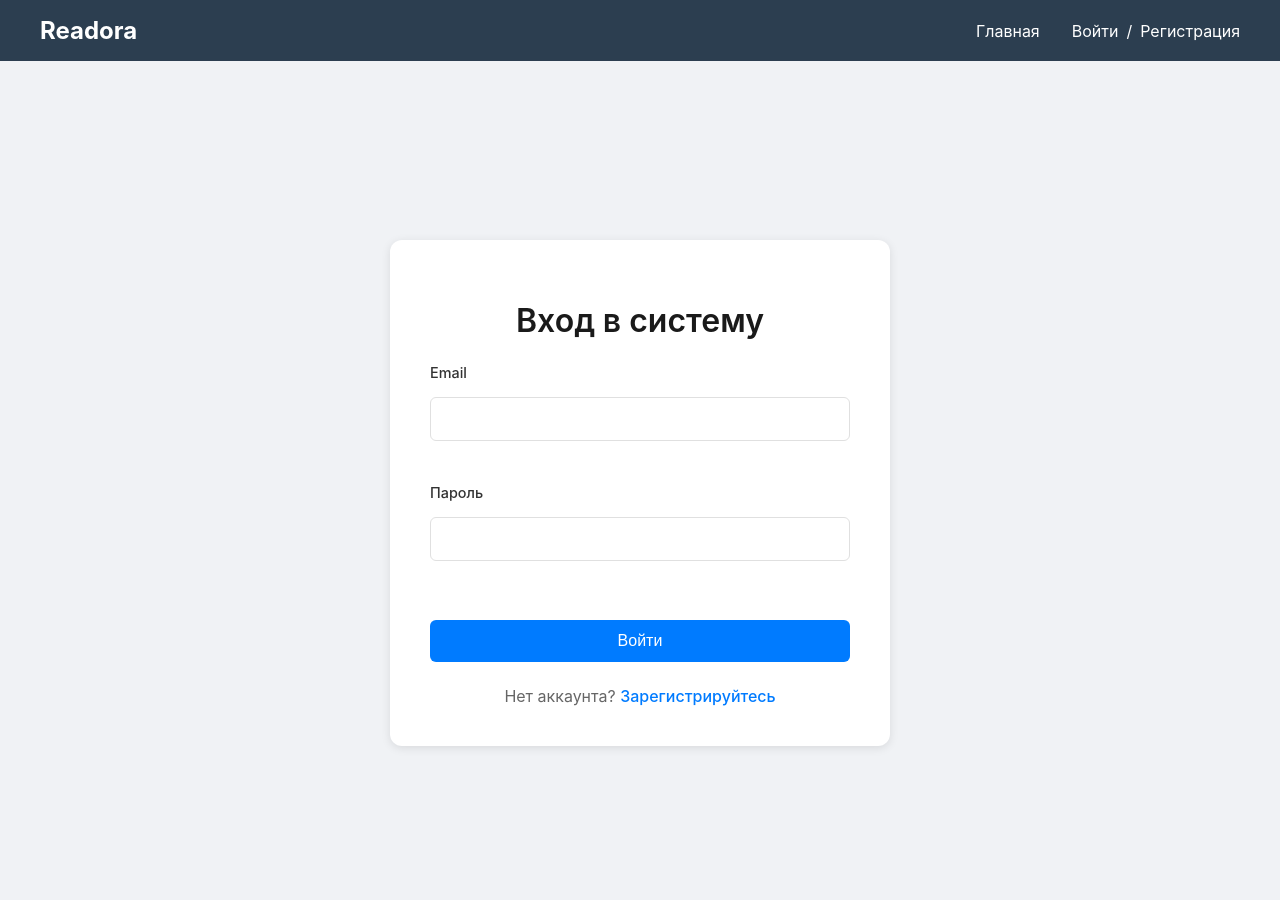
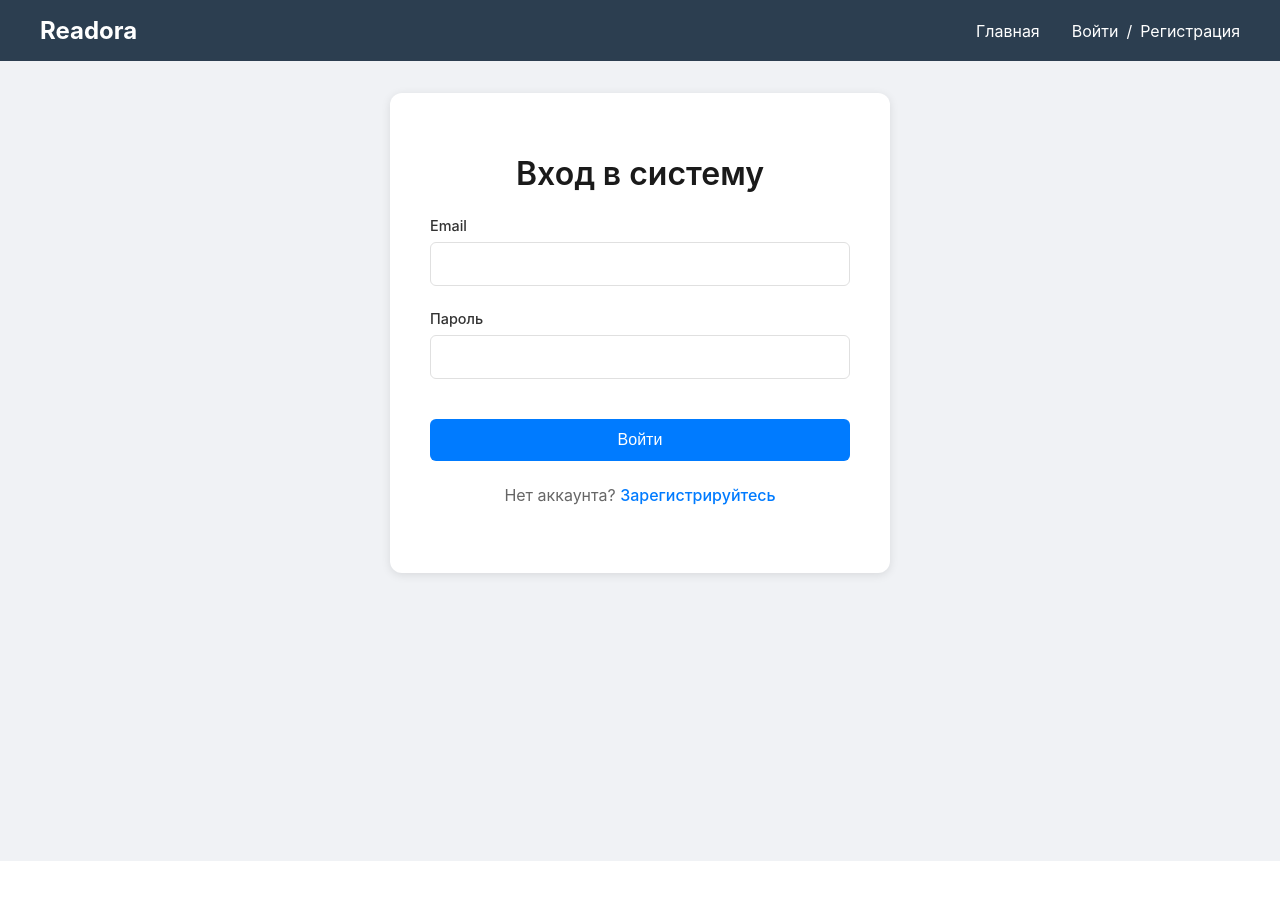
Before and after one commit to Mai-kun/ReadorFrontend, a React (Create React App) app: page /login in a window 1280 px wide. Shown: the top 900 px of the page. After the commit the page ends 861 px from the top, so only its background shows below. Built offline with nearby package versions, Linux system fonts and the light colour scheme; no server answers.

Commit message:
Исправил отступы в форме авторизации (?)

```diff
--- a/src/styles/Auth.css
+++ b/src/styles/Auth.css
@@ -1,12 +1,18 @@
 /* Общие стили */
+body {
+    margin: 0;
+    padding: 0;
+    overflow-x: hidden;
+}
+
 .auth-page {
-    min-height: 100vh;
     display: flex;
     flex-direction: column;
     align-items: center;
-    justify-content: center;
     background: #f0f2f5;
     padding: 2rem;
+    min-height: 100vh;
+    box-sizing: border-box;
 }
 
 .auth-container {
@@ -30,13 +36,11 @@
 .auth-form {
     display: flex;
     flex-direction: column;
-    gap: 1.2rem;
 }
 
 .form-group {
     display: flex;
     flex-direction: column;
-    gap: 0.5rem;
 }
 
 .form-group label {
```
Also changed, not shown: src/pages/ModerationPage.jsx (line endings or trailing spaces).
